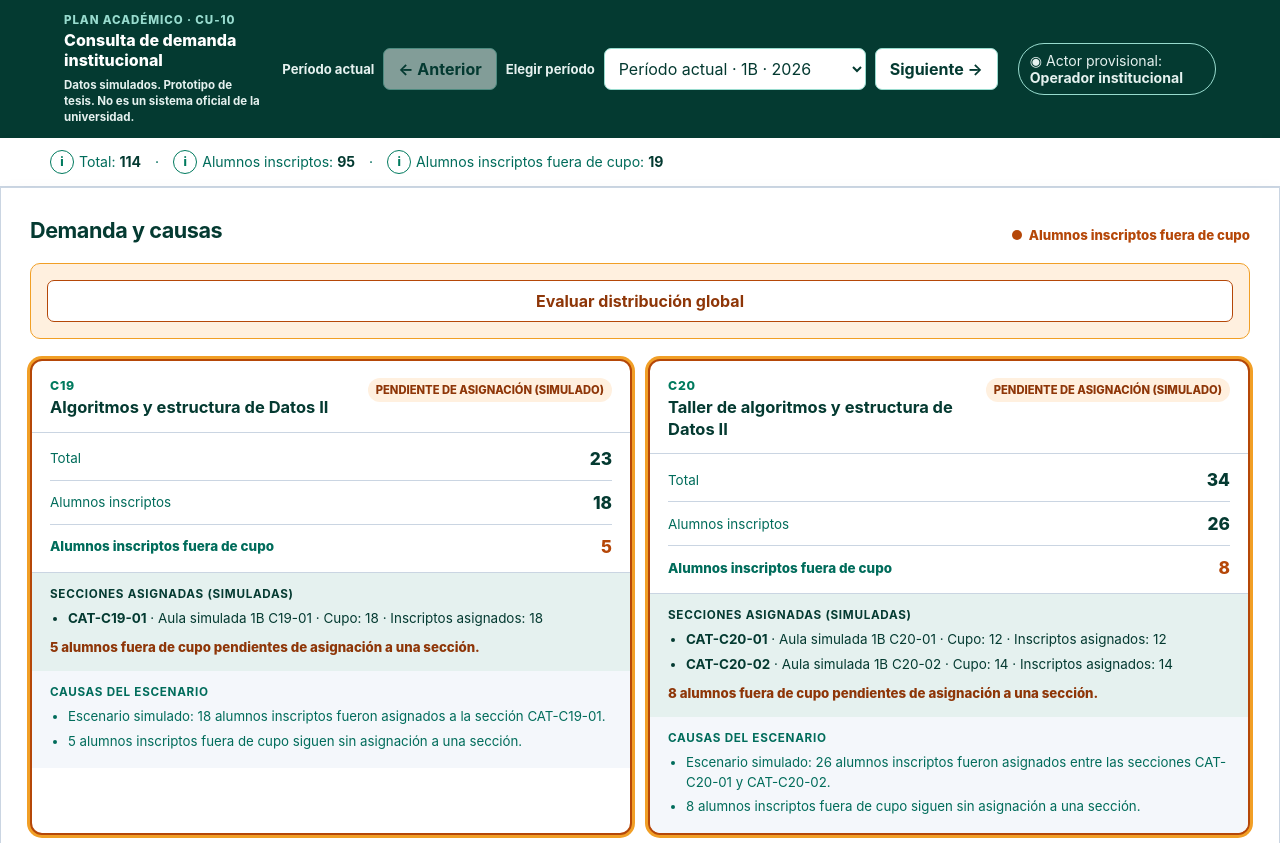
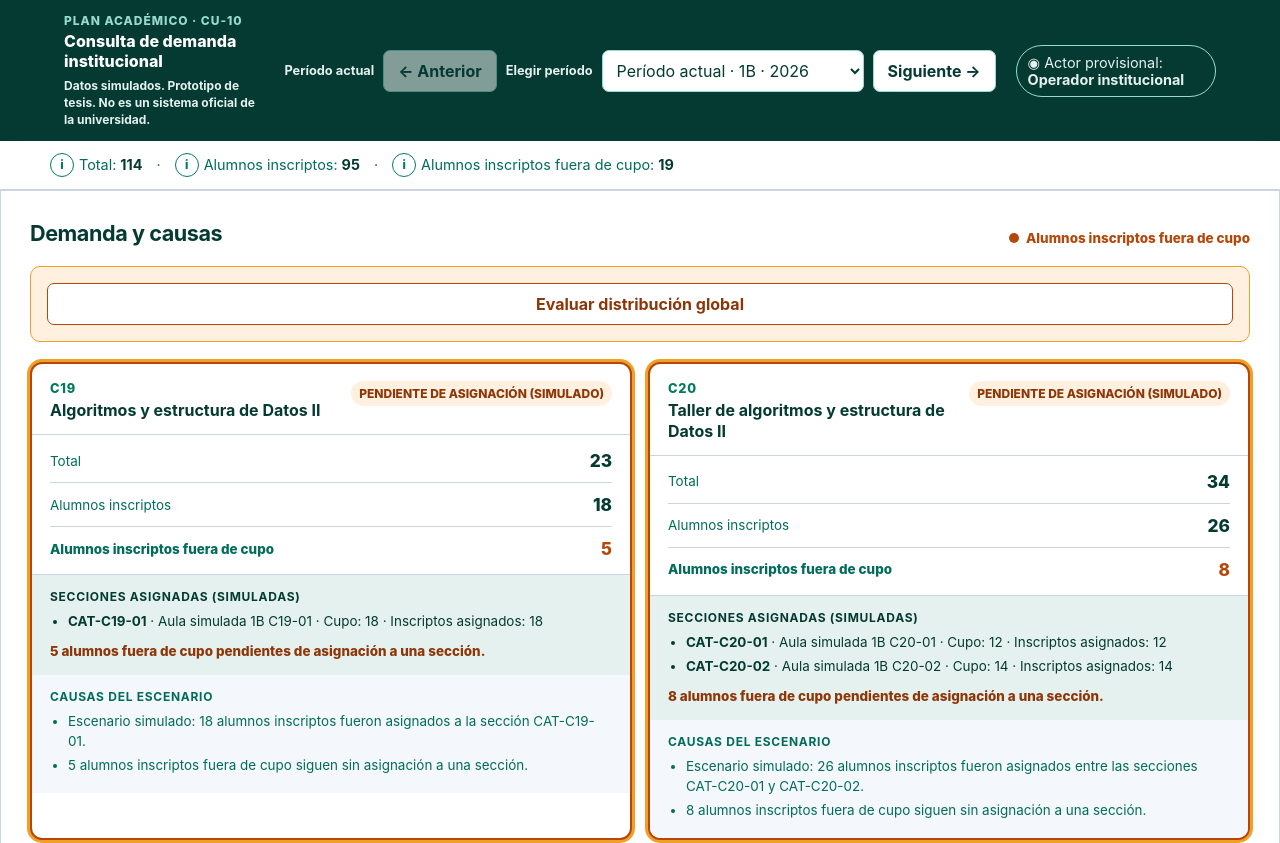
Before and after one commit to FacuDemarchi/tesis-facundo-demarchi, a plain HTML site: page institucional-demanda/index.html in a window 1280 px wide. Shown: the top 843 px of the page. Drawn offline with Linux system fonts and the light colour scheme.

Commit message:
refactor(styles): bind the reading surface to a seven-step type scale
The institutional view measured its type in rem and carried fifteen distinct
values, five of them separated by 0.01rem from a neighbour: at a 16px base
those were not two roles but two numbers. Consolidate them to seven steps,
each nameable by its purpose, and bind them to --fs-* role tokens so no
font-size literal survives outside :root.

The micro floor rises from 11.2-11.68px to 12px. That is the one deliberate
visual change: it clears the 12px legibility floor and makes both scales meet
at 12px, the centre of gravity the pixel ramp already had. Maximum snap
displacement is 0.80px; seven of the fifteen distinct values -- 12 of the 32
declarations -- do not move at all. No snap inverts the order of the scale or
the hierarchy inside a component.

DESIGN.md drops the declared debt and records the scale plus two new rules
(the nameable step, the 12px floor); the frontmatter and the sidecar carry the
seven steps with their purpose so the documented ramp matches the CSS. The
course code is a label, not a micro tag: it lands on --fs-label.

```diff
--- a/institucional-demanda/styles.css
+++ b/institucional-demanda/styles.css
@@ -9,6 +9,8 @@
   --c-amber-structure:#b45309; --c-amber-ground:#ffedd5; --c-amber-ink:#431407;
   --c-stripe-no-offer:#fde7ac; --c-stripe-blocked:#fcd5d8;
   --c-warning:#b54708; --c-warning-soft:#fff0df; --c-warning-ink:#8e3608;
+  /* Escala tipográfica de la superficie de lectura (siete pasos) */
+  --fs-micro:.75rem; --fs-label:.8rem; --fs-body-sm:.84rem; --fs-body:.9rem; --fs-title-sm:1rem; --fs-value:1.08rem; --fs-display:1.35rem;
   /* Primitivas de sombra (tinta con alpha) */
   --c-shadow-card:#043a3124; --c-shadow-card-hover:#043a3130; --c-shadow-card-marked:#043a3138;
   --c-shadow-panel:#043a3147; --c-shadow-modal:#043a3159; --c-scrim:#043a3166;
@@ -34,12 +36,12 @@ button:focus-visible, select:focus-visible, .skip-link:focus-visible { outline:
 .skip-link:focus { transform: translateY(0); }
 .topbar { min-height: 70px; padding: 13px clamp(20px, 5vw, 72px); background: var(--navy); color: var(--c-white); display: grid; grid-template-columns: minmax(0, 1fr) auto minmax(0, 1fr); align-items: center; gap: 20px; }
 .brand { display: grid; gap: 3px; }
-.brand span { font-size: .72rem; font-weight: 800; letter-spacing: .08em; text-transform: uppercase; }
+.brand span { font-size: var(--fs-micro); font-weight: 800; letter-spacing: .08em; text-transform: uppercase; }
 .brand span { color: var(--c-slate-teal); }
-.brand-title{display:grid;gap:3px;margin:0;font-size:1rem;font-weight:800}.brand .brand-name{font-size:1rem;font-weight:800;letter-spacing:normal;text-transform:none;color:var(--c-white)}
-.actor { justify-self: end; margin: 0; padding: 8px 11px; border: 1px solid var(--c-slate-teal); border-radius: 999px; color: var(--blue-soft); font-size: .88rem; }
+.brand-title{display:grid;gap:3px;margin:0;font-size:var(--fs-title-sm);font-weight:800}.brand .brand-name{font-size:var(--fs-title-sm);font-weight:800;letter-spacing:normal;text-transform:none;color:var(--c-white)}
+.actor { justify-self: end; margin: 0; padding: 8px 11px; border: 1px solid var(--c-slate-teal); border-radius: 999px; color: var(--blue-soft); font-size: var(--fs-body); }
 .topbar-period { justify-self: center; max-width: 100%; }
-.topbar-period .period-kind { margin: 0; color: var(--blue-soft); font-size: .82rem; font-weight: 700; }
+.topbar-period .period-kind { margin: 0; color: var(--blue-soft); font-size: var(--fs-label); font-weight: 700; }
 .topbar-period label { color: var(--blue-soft); }
 .period-controls.topbar-period label { color: var(--blue-soft); }
 .topbar-period button, .topbar-period select { border-color: var(--c-slate-teal); }
@@ -48,34 +50,34 @@ button:focus-visible, select:focus-visible, .skip-link:focus-visible { outline:
 .page-shell { width: 100%; margin: 0; padding: 0 0 56px; }
 h2, h3 { color: var(--navy); }
 .page-footer { margin: 22px clamp(16px, 4vw, 32px) 0; }
-.simulation-notice { padding: 15px 17px; border-left: 5px solid var(--violet); border-radius: 8px; background: var(--violet-soft); display: grid; gap: 4px; color: var(--violet); font-size: .88rem; line-height: 1.4; }
-.simulation-notice-inline { margin: 4px 0 0; color: var(--blue-soft); font-size: .72rem; font-weight: 700; line-height: 1.4; }
+.simulation-notice { padding: 15px 17px; border-left: 5px solid var(--violet); border-radius: 8px; background: var(--violet-soft); display: grid; gap: 4px; color: var(--violet); font-size: var(--fs-body); line-height: 1.4; }
+.simulation-notice-inline { margin: 4px 0 0; color: var(--blue-soft); font-size: var(--fs-micro); font-weight: 700; line-height: 1.4; }
 
 .summary { padding: 12px clamp(16px, 4vw, 32px); background: var(--panel); border-bottom: 1px solid var(--line); box-shadow: 0 5px 12px var(--shadow-ambient); }
-.inline-summary { width: min(1180px, 100%); margin: 0 auto; display: flex; flex-wrap: wrap; align-items: center; gap: 7px 14px; color: var(--muted); font-size: .88rem; line-height: 1.45; }
+.inline-summary { width: min(1180px, 100%); margin: 0 auto; display: flex; flex-wrap: wrap; align-items: center; gap: 7px 14px; color: var(--muted); font-size: var(--fs-body); line-height: 1.45; }
 .summary-item { position: relative; display: inline-flex; align-items: center; gap: 5px; min-width: 0; }
 .summary-item[hidden] { display: none; }
 .summary-item:has(~ .summary-item:not([hidden]))::after { content: "·"; margin-left: 9px; color: var(--muted); }
 .summary-item strong { color: var(--navy); }
-.summary-info { flex: 0 0 auto; width: 24px; min-height: 24px; height: 24px; padding: 0; border: 1px solid currentColor; border-radius: 50%; background: var(--panel); color: var(--blue); font-size: .75rem; font-weight: 800; line-height: 1; }
+.summary-info { flex: 0 0 auto; width: 24px; min-height: 24px; height: 24px; padding: 0; border: 1px solid currentColor; border-radius: 50%; background: var(--panel); color: var(--blue); font-size: var(--fs-micro); font-weight: 800; line-height: 1; }
 .summary-info:hover { background: var(--blue-soft); }
-.summary-help { position: absolute; z-index: 2; top: calc(100% + 8px); left: 0; width: min(280px, calc(100vw - 32px)); padding: 10px 12px; border: 1px solid var(--line); border-radius: 8px; background: var(--navy); box-shadow: 0 6px 16px var(--shadow-tooltip); color: var(--c-white); font-size: .8rem; line-height: 1.4; opacity: 0; pointer-events: none; transform: translateY(-4px); transition: opacity .15s ease, transform .15s ease; }
+.summary-help { position: absolute; z-index: 2; top: calc(100% + 8px); left: 0; width: min(280px, calc(100vw - 32px)); padding: 10px 12px; border: 1px solid var(--line); border-radius: 8px; background: var(--navy); box-shadow: 0 6px 16px var(--shadow-tooltip); color: var(--c-white); font-size: var(--fs-label); line-height: 1.4; opacity: 0; pointer-events: none; transform: translateY(-4px); transition: opacity .15s ease, transform .15s ease; }
 .summary-item:last-child .summary-help { right: 0; left: auto; }
 .summary-item.is-preview .summary-help, .summary-item.is-open .summary-help { opacity: 1; pointer-events: auto; transform: translateY(0); }
 .period-controls { display: flex; align-items: center; gap: 9px; }
-.period-controls label { color: var(--muted); font-size: .82rem; font-weight: 700; }
+.period-controls label { color: var(--muted); font-size: var(--fs-label); font-weight: 700; }
 .demand-section { margin-top: 0; padding: clamp(19px, 3vw, 29px); border: 1px solid var(--line); border-radius: 0; background: var(--panel); box-shadow: 0 8px 22px var(--shadow-ambient); }
 .section-heading { display: flex; align-items: end; justify-content: space-between; gap: 18px; margin-bottom: 20px; }
-h2 { margin: 0; font-size: 1.35rem; letter-spacing: -.02em; }
-.unsatisfied-key { margin: 0; color: var(--warning); font-size: .83rem; font-weight: 800; }.unsatisfied-key span { display: inline-block; width: 10px; height: 10px; margin-right: 4px; border-radius: 50%; background: var(--warning); }
+h2 { margin: 0; font-size: var(--fs-display); letter-spacing: -.02em; }
+.unsatisfied-key { margin: 0; color: var(--warning); font-size: var(--fs-body-sm); font-weight: 800; }.unsatisfied-key span { display: inline-block; width: 10px; height: 10px; margin-right: 4px; border-radius: 50%; background: var(--warning); }
 .demand-list { display: grid; grid-template-columns: repeat(2, minmax(0, 1fr)); gap: 16px; }
 .demand-card { border: 1px solid var(--line); border-radius: 12px; overflow: hidden; background: var(--panel); }.demand-card.is-unsatisfied { border: 2px solid var(--warning); box-shadow: 0 0 0 3px var(--gold-hover); }
-.card-header { padding: 17px 18px 13px; border-bottom: 1px solid var(--line); display: flex; align-items: start; justify-content: space-between; gap: 12px; }.course-code { margin: 0 0 4px; color: var(--blue); font-size: .77rem; font-weight: 800; letter-spacing: .06em; }.card-header h3 { margin: 0; font-size: 1.03rem; line-height: 1.3; }.status-chip { flex: 0 0 auto; padding: 5px 8px; border-radius: 999px; background: var(--blue-soft); color: var(--muted); font-size: .7rem; font-weight: 800; text-transform: uppercase; }.is-unsatisfied .status-chip { background: var(--warning-soft); color: var(--warning-ink); }
-.category-list { margin: 0; padding: 4px 18px; }.category-row { padding: 11px 0; border-bottom: 1px solid var(--line); display: flex; align-items: center; justify-content: space-between; gap: 12px; }.category-row:last-child { border: 0; }.category-row dt { color: var(--muted); font-size: .84rem; }.category-row dd { margin: 0; font-size: 1.08rem; font-weight: 800; }.category-row.total { color: var(--navy); }.category-row.no-capacity { color: var(--warning); font-weight: 800; }
-.section-details { margin: 0; padding: 14px 18px; border-top: 1px solid var(--line); background: var(--blue-soft); }.section-details h4 { margin: 0 0 8px; color: var(--navy); font-size: .73rem; letter-spacing: .06em; text-transform: uppercase; }.section-list { margin: 0; padding-left: 18px; color: var(--ink); font-size: .84rem; line-height: 1.45; }.section-list li + li { margin-top: 5px; }.pending-assignment { margin: 10px 0 0; color: var(--warning-ink); font-size: .83rem; font-weight: 800; line-height: 1.45; }
-.global-plan-details { margin: 0; padding: 14px 18px; border-top: 1px solid var(--c-slate-teal); background: var(--blue-soft); }.global-plan-details h4, .global-plan-details h5 { color: var(--navy); }.global-plan-details h4 { margin: 0 0 8px; font-size: .73rem; letter-spacing: .06em; text-transform: uppercase; }.global-plan-details h5 { margin: 14px 0 8px; font-size: .82rem; }.global-plan-explanation, .global-plan-residual { margin: 0; color: var(--ink); font-size: .83rem; line-height: 1.45; }.global-plan-summary { display: grid; grid-template-columns: repeat(3, minmax(0, 1fr)); gap: 8px; margin: 12px 0 0; }.global-plan-summary div { min-width: 0; }.global-plan-summary dt { color: var(--muted); font-size: .72rem; line-height: 1.3; }.global-plan-summary dd { margin: 3px 0 0; color: var(--navy); font-size: 1rem; font-weight: 800; }.global-plan-section-list { display: grid; gap: 8px; margin: 0; padding: 0; list-style: none; }.global-plan-section-list li { min-width: 0; padding: 10px; border: 1px solid var(--c-slate-teal); border-radius: 7px; background: var(--panel); color: var(--ink); font-size: .82rem; line-height: 1.45; }.global-plan-section-list strong { color: var(--navy); }.global-plan-assignment, .global-plan-allocation { margin: 4px 0 0; overflow-wrap: anywhere; }.global-plan-allocation { color: var(--muted); }.global-plan-residual { margin-top: 12px; font-weight: 700; }
-.global-evaluation { margin: 0 0 20px; padding: 16px; border: 1px solid var(--gold-hover); border-radius: 10px; background: var(--warning-soft); }.global-evaluation-action { width: 100%; border-color: var(--warning); color: var(--warning-ink); }.global-evaluation-result { margin-top: 14px; padding-top: 14px; border-top: 1px solid var(--gold-hover); color: var(--warning-ink); }.global-evaluation-result h3 { margin: 0 0 11px; color: var(--warning-ink); font-size: .9rem; }.global-evaluation-result > p { margin: 12px 0 0; font-size: .84rem; line-height: 1.5; }.global-evaluation-details { display: grid; grid-template-columns: minmax(0, 1fr) auto; gap: 7px 16px; margin: 0; font-size: .84rem; line-height: 1.4; }.global-evaluation-details dt { color: var(--warning-ink); }.global-evaluation-details dd { margin: 0; color: var(--ink); font-weight: 800; text-align: right; }.global-evaluation-notice { padding: 10px 12px; border-left: 3px solid var(--warning); background: var(--paper); font-weight: 700; }
-.cause-block { margin: 0; padding: 14px 18px 17px; background: var(--paper); }.cause-block h4 { margin: 0 0 8px; color: var(--muted); font-size: .73rem; letter-spacing: .06em; text-transform: uppercase; }.cause-block ul { margin: 0; padding-left: 18px; color: var(--muted); font-size: .83rem; line-height: 1.45; }.cause-block li + li { margin-top: 5px; }
+.card-header { padding: 17px 18px 13px; border-bottom: 1px solid var(--line); display: flex; align-items: start; justify-content: space-between; gap: 12px; }.course-code { margin: 0 0 4px; color: var(--blue); font-size: var(--fs-label); font-weight: 800; letter-spacing: .06em; }.card-header h3 { margin: 0; font-size: var(--fs-title-sm); line-height: 1.3; }.status-chip { flex: 0 0 auto; padding: 5px 8px; border-radius: 999px; background: var(--blue-soft); color: var(--muted); font-size: var(--fs-micro); font-weight: 800; text-transform: uppercase; }.is-unsatisfied .status-chip { background: var(--warning-soft); color: var(--warning-ink); }
+.category-list { margin: 0; padding: 4px 18px; }.category-row { padding: 11px 0; border-bottom: 1px solid var(--line); display: flex; align-items: center; justify-content: space-between; gap: 12px; }.category-row:last-child { border: 0; }.category-row dt { color: var(--muted); font-size: var(--fs-body-sm); }.category-row dd { margin: 0; font-size: var(--fs-value); font-weight: 800; }.category-row.total { color: var(--navy); }.category-row.no-capacity { color: var(--warning); font-weight: 800; }
+.section-details { margin: 0; padding: 14px 18px; border-top: 1px solid var(--line); background: var(--blue-soft); }.section-details h4 { margin: 0 0 8px; color: var(--navy); font-size: var(--fs-micro); letter-spacing: .06em; text-transform: uppercase; }.section-list { margin: 0; padding-left: 18px; color: var(--ink); font-size: var(--fs-body-sm); line-height: 1.45; }.section-list li + li { margin-top: 5px; }.pending-assignment { margin: 10px 0 0; color: var(--warning-ink); font-size: var(--fs-body-sm); font-weight: 800; line-height: 1.45; }
+.global-plan-details { margin: 0; padding: 14px 18px; border-top: 1px solid var(--c-slate-teal); background: var(--blue-soft); }.global-plan-details h4, .global-plan-details h5 { color: var(--navy); }.global-plan-details h4 { margin: 0 0 8px; font-size: var(--fs-micro); letter-spacing: .06em; text-transform: uppercase; }.global-plan-details h5 { margin: 14px 0 8px; font-size: var(--fs-label); }.global-plan-explanation, .global-plan-residual { margin: 0; color: var(--ink); font-size: var(--fs-body-sm); line-height: 1.45; }.global-plan-summary { display: grid; grid-template-columns: repeat(3, minmax(0, 1fr)); gap: 8px; margin: 12px 0 0; }.global-plan-summary div { min-width: 0; }.global-plan-summary dt { color: var(--muted); font-size: var(--fs-micro); line-height: 1.3; }.global-plan-summary dd { margin: 3px 0 0; color: var(--navy); font-size: var(--fs-title-sm); font-weight: 800; }.global-plan-section-list { display: grid; gap: 8px; margin: 0; padding: 0; list-style: none; }.global-plan-section-list li { min-width: 0; padding: 10px; border: 1px solid var(--c-slate-teal); border-radius: 7px; background: var(--panel); color: var(--ink); font-size: var(--fs-label); line-height: 1.45; }.global-plan-section-list strong { color: var(--navy); }.global-plan-assignment, .global-plan-allocation { margin: 4px 0 0; overflow-wrap: anywhere; }.global-plan-allocation { color: var(--muted); }.global-plan-residual { margin-top: 12px; font-weight: 700; }
+.global-evaluation { margin: 0 0 20px; padding: 16px; border: 1px solid var(--gold-hover); border-radius: 10px; background: var(--warning-soft); }.global-evaluation-action { width: 100%; border-color: var(--warning); color: var(--warning-ink); }.global-evaluation-result { margin-top: 14px; padding-top: 14px; border-top: 1px solid var(--gold-hover); color: var(--warning-ink); }.global-evaluation-result h3 { margin: 0 0 11px; color: var(--warning-ink); font-size: var(--fs-body); }.global-evaluation-result > p { margin: 12px 0 0; font-size: var(--fs-body-sm); line-height: 1.5; }.global-evaluation-details { display: grid; grid-template-columns: minmax(0, 1fr) auto; gap: 7px 16px; margin: 0; font-size: var(--fs-body-sm); line-height: 1.4; }.global-evaluation-details dt { color: var(--warning-ink); }.global-evaluation-details dd { margin: 0; color: var(--ink); font-weight: 800; text-align: right; }.global-evaluation-notice { padding: 10px 12px; border-left: 3px solid var(--warning); background: var(--paper); font-weight: 700; }
+.cause-block { margin: 0; padding: 14px 18px 17px; background: var(--paper); }.cause-block h4 { margin: 0 0 8px; color: var(--muted); font-size: var(--fs-micro); letter-spacing: .06em; text-transform: uppercase; }.cause-block ul { margin: 0; padding-left: 18px; color: var(--muted); font-size: var(--fs-body-sm); line-height: 1.45; }.cause-block li + li { margin-top: 5px; }
 .sr-only { position: absolute; width: 1px; height: 1px; padding: 0; margin: -1px; overflow: hidden; clip: rect(0, 0, 0, 0); white-space: nowrap; border: 0; }
 
 @media (max-width: 760px) { .topbar { display: flex; flex-direction: column; align-items: stretch; }.section-heading { align-items: stretch; flex-direction: column; }.topbar-period { justify-content: center; flex-wrap: wrap; }.actor { align-self: start; }.period-controls label { width: 100%; }.demand-list { grid-template-columns: 1fr 1fr; }.summary-help { position: static; display: none; width: 100%; margin-top: 4px; transform: none; }.summary-item { flex-wrap: wrap; }.summary-item:last-child .summary-help { margin-right: 0; }.summary-item.is-preview .summary-help, .summary-item.is-open .summary-help { display: block; transform: none; } }
```
Also changed, not shown: .impeccable/design.json, 1 other file.
